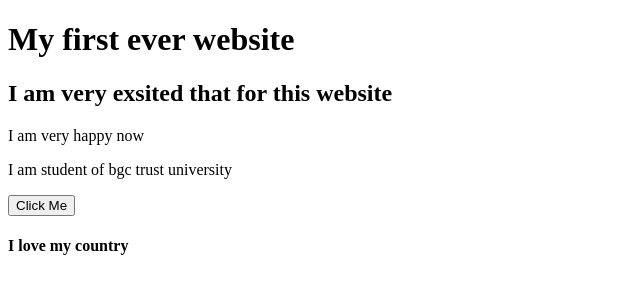
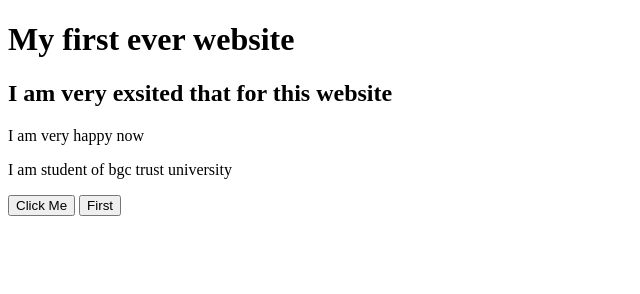
Before and after one commit to RakibulEshan/my-first-website, a plain HTML site: page index.html in a window 1280 px wide. Shown: the whole page, without its empty margins (0-640 px from the left). Drawn offline with Linux system fonts and the light colour scheme.

Commit message:
Update index.html

```diff
--- a/index.html
+++ b/index.html
@@ -12,6 +12,6 @@
     <p>I am very happy now</p>
     <p>I am student of bgc trust university</p>
     <button>Click Me</button>
-    <h4>I love my country</h4>
+    <button>First</button>
 </body>
 </html>
```
